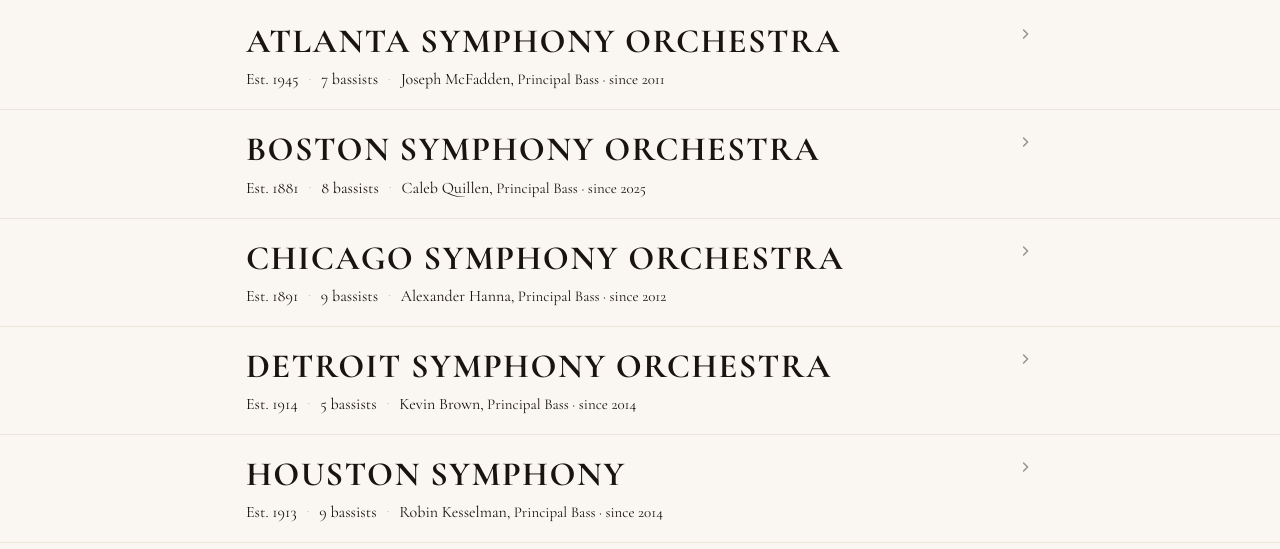
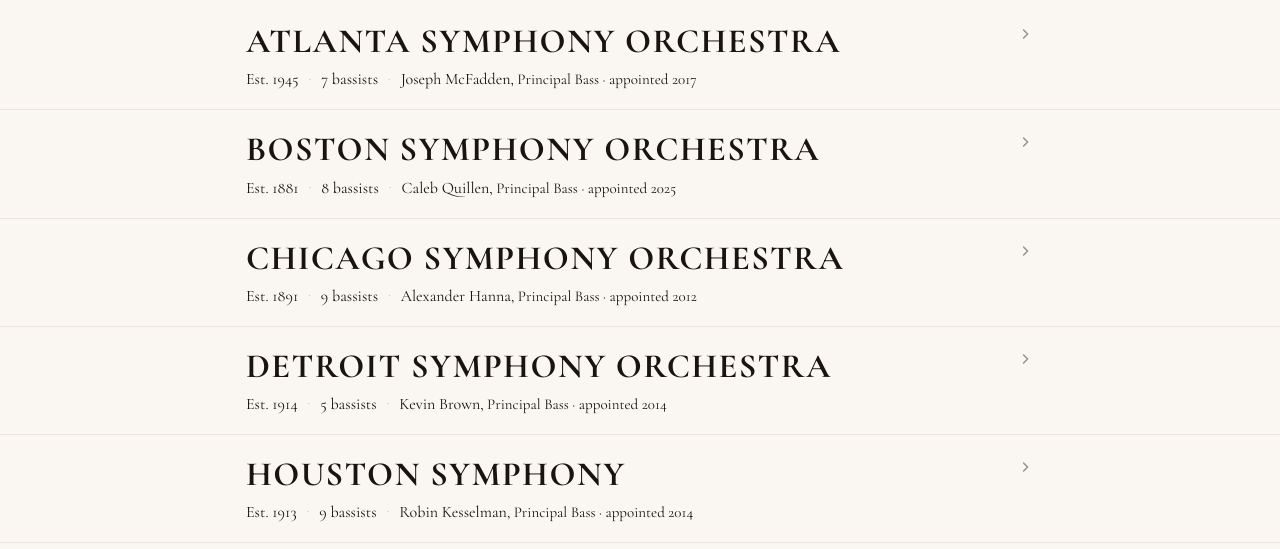
Before and after one commit to SeniorStoryteller/symphony-bass-catalog, a React (Vite) app: page / in a window 1280 px wide. Shown: the part 248-797 px from the top of the page. Built offline with nearby package versions, Linux system fonts and the light colour scheme.

Commit message:
Fix landing page orchestra card: use 'appointed' for principal date

```diff
--- a/src/App.jsx
+++ b/src/App.jsx
@@ -739,7 +739,7 @@
                           <span style={{ fontFamily: SERIF, fontSize: 16, color: S.textPrimary }}>
                             {principal.name}
                             <span style={{ fontSize: 15, color: S.textPrimary }}>, Principal Bass</span>
-                            {principal.since && <span style={{ fontSize: 15, color: S.textPrimary }}> · since {principal.since}</span>}
+                            {(principal.appointedSince || principal.since) && <span style={{ fontSize: 15, color: S.textPrimary }}> · appointed {principal.appointedSince || principal.since}</span>}
                           </span>
                         </>
                       )}
```
